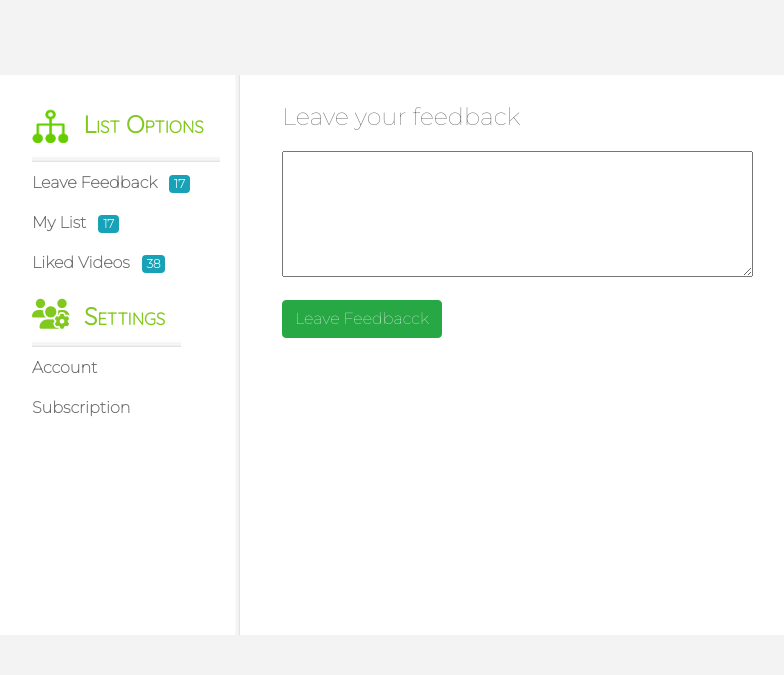
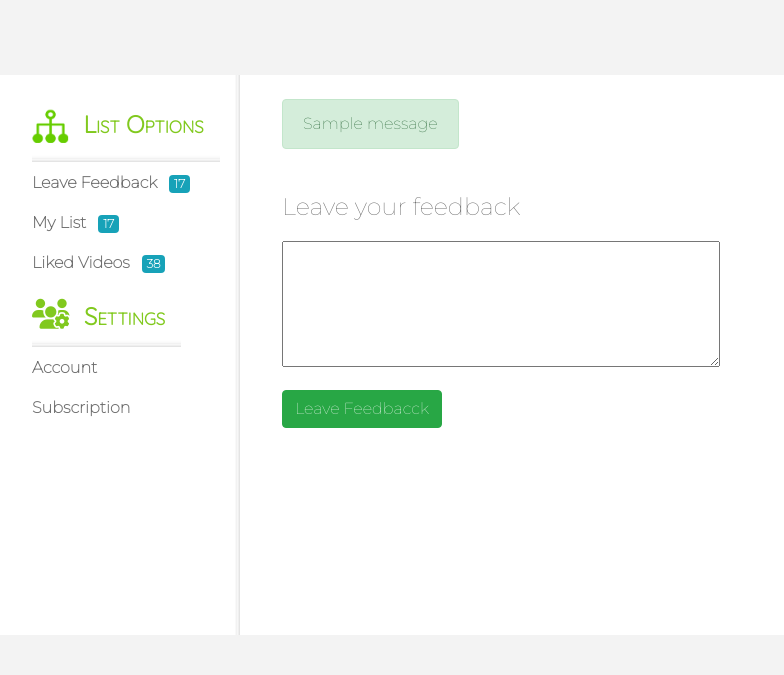
Before and after one commit to Aleksandre19/django, a Django app: page /profile/leavefeedbacks in a window 1280 px wide. Shown: the part 240-915 px from the top of the page, without its empty margins (160-944 px from the left). Run offline with Django 3.2, Linux system fonts and the light colour scheme; a user stored in the database is signed in; tables that the repository leaves empty hold one stand-in row (values such as "Sample post"); one stand-in notice (Sample message) is shown; parts of the project's set-up code (start-up, migrations or seed data) failed here and were passed over; some libraries are stand-ins or nearby versions.

Commit message:
Maiking feedback functional

```diff
--- /dev/null
+++ b/feedbacks/urls.py
@@ -0,0 +1,6 @@
+from django.urls import path
+from . import views
+
+urlpatterns = [
+    path('add', views.add, name='add'),
+]
--- a/lmp/urls.py
+++ b/lmp/urls.py
@@ -28,4 +28,5 @@ urlpatterns = [
     path('profile/', include('usersprofile.urls')),
     path('subscription/', include('subscription.urls')),
     path('faq/', include('faq.urls')),
+    path('feedbacks/', include('feedbacks.urls')),
 ] + static(settings.MEDIA_URL, document_root=settings.MEDIA_ROOT)
--- a/static/css/style.css
+++ b/static/css/style.css
@@ -801,6 +801,11 @@ nav.colapsing{
 
 .videos-switchers{
     font-size: 36px;
+}
+
+.feedback-text,
+.feedback-form {
+    width: 80%;
 }
 
 .feedbacks-text{
--- a/usersprofile/templates/profile_feedbacks.html
+++ b/usersprofile/templates/profile_feedbacks.html
@@ -63,13 +63,20 @@
 
                     <!-- Content Section -->
                     <div class='last-view-content-row row bg-white'>
+                        {% if messages %}
+                            {% for message in messages %}
+                                <div class="alert alert-success mt-4 ml-4" role="alert">
+                                    {{ message }}
+                                </div>
+                            {% endfor %}
+                        {% endif %}
 
-                        <form action="" method="post" class="mt-4 ml-4">
+                        <form action="{% url 'add' %}" method="post" class="feedback-form mt-4 ml-4">
                             {% csrf_token %}
 
                             <fieldset>
                                 <legend>Leave your feedback</legend>
-                                <textarea name="feedback_text" rows="5" cols="50" class="mt-2">
+                                <textarea name="feedback_text" rows="5" class="feedback-text mt-2">
                                 </textarea>
                             </fieldset>
 
```
Also changed, not shown: feedbacks/views.py (+28 -1 lines).
